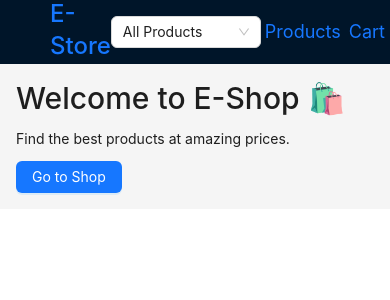
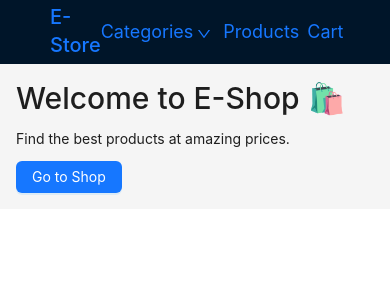
Before and after one commit to Dhara-Chauhan/E-commerce-Store, a React (Vite) app: page / in a window 390 px wide. Shown: the top 300 px of the page. Built offline with nearby package versions, Linux system fonts and the light colour scheme.

Commit message:
fix:/ add Category dropdown

```diff
--- a/src/components/Navbar.tsx
+++ b/src/components/Navbar.tsx
@@ -1,37 +1,45 @@
 import React from "react";
 import { Link } from "react-router-dom";
-import { Layout, Select } from "antd";
+import { Layout, Dropdown } from "antd";
+import type { MenuProps } from "antd";
+import { DownOutlined } from "@ant-design/icons";
 const { Header } = Layout;
 
 const Navbar: React.FC = () => {
+  const items: MenuProps["items"] = [
+    { key: "all", label: "All Products" },
+    { key: "women", label: "Women's Clothing" },
+    { key: "men", label: "Men's Clothing" },
+    { key: "jewelery", label: "Jewelery" },
+    { key: "electronics", label: "Electronics" },
+  ];
+
   return (
     <>
       <Header className="flex items-center justify-between">
-        <div className="flex flex-col md:flex-r ow md:items-center md:justify-between gap-4">
-          <h1 className="text-2xl md:text-3xl font-bold pt-2">
+        <div className="flex flex-col md:flex-row md:items-center md:justify-between gap-4">
+          <h1 className="text-xl sm:text-2xl md:text-3xl font-bold pt-2">
             <Link to="/">E-Store</Link>
           </h1>
         </div>
         <div className="flex items-center gap-1 md:w-auto md:gap-2">
-          <Select
-            defaultValue="All Products"
-            className="w-full sm:w-1/6 md:w-48"
-            style={{
-              width: 150,
-            }}
-            onChange={(value) => console.log(value)}
-          >
-            <Select.Option value="products">All Products</Select.Option>
-            <Select.Option value="women's clothing">
-              Women's Clothing
-            </Select.Option>
-            <Select.Option value="men's clothing">Men's Clothing</Select.Option>
-            <Select.Option value="jewelery">Jewelery</Select.Option>
-            <Select.Option value="electronics">Electronics</Select.Option>
-          </Select>
-          <div className="flex justify-center gap-2 text-lg sm:gap-2">
-            <Link to="/shop">Products</Link>
-            <Link to="/cart">Cart</Link>
+          <div className="flex justify-center md:w-auto pr-2">
+            <Dropdown menu={{ items }} trigger={["click"]}>
+              <a
+                onClick={(e) => e.preventDefault()}
+                className="text-lg cursor-pointer flex items-center gap-1"
+              >
+                Categories <DownOutlined className="text-sm pt-1" />
+              </a>
+            </Dropdown>
+          </div>
+          <div className="flex justify-center text-lg sm:gap-2">
+            <Link to="/shop" className="pr-1">
+              Products
+            </Link>
+            <Link to="/cart" className="pl-1">
+              Cart
+            </Link>
           </div>
         </div>
       </Header>
```
